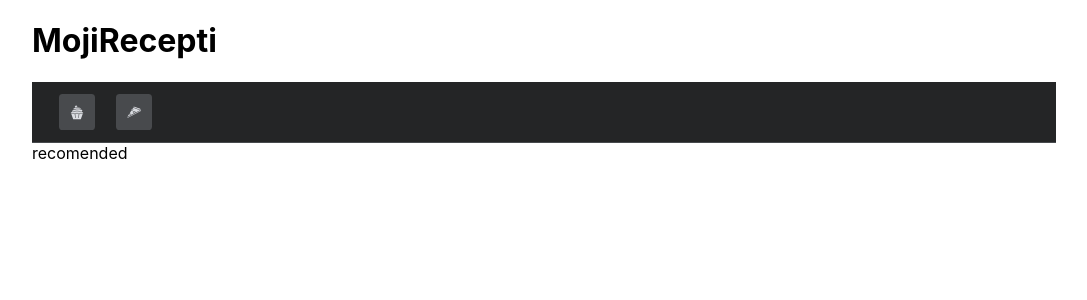
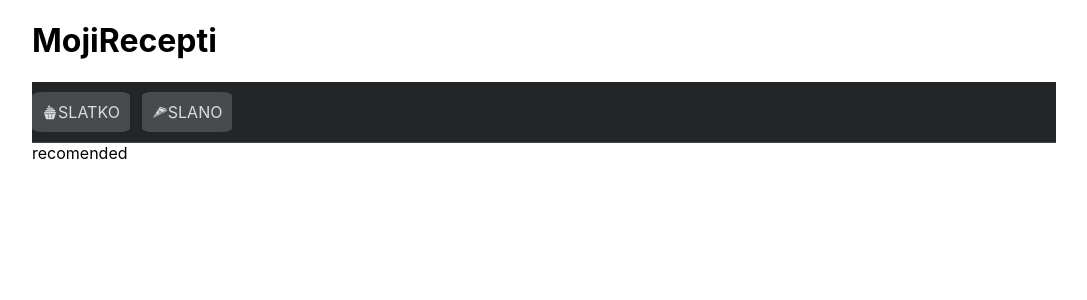
Before and after one commit to Etica97/moji-recepti, a React (Create React App) app: page / in a window 1280 px wide. Shown: the top 300 px of the page, without its empty margins (96-1183 px from the left). Built offline with nearby package versions, Linux system fonts and the light colour scheme.

Commit message:
Deleted unnecessary jsx files(menuslano, menuslatko, menu)

```diff
--- a/src/components/Category.jsx
+++ b/src/components/Dropdown.jsx
@@ -1,19 +1,44 @@
 import React, { useState, useRef } from 'react'
-import { useOnHoverOutside } from "./../hooks/useOnHoverOutside";
+import { useOnHoverOutside } from "../hooks/useOnHoverOutside"
 import { GiCupcake, GiPizzaSlice } from 'react-icons/gi'
 
-function Category() {
+
+function Dropdown() {
   return (
     <Navbar>
-      <NavItem icon= {<GiCupcake /> }>
+      <NavItem icon = {<GiCupcake />} name = 'SLATKO' >
         <DropdownMenuSlatko />
       </NavItem>
-      <NavItem icon= {<GiPizzaSlice />}>
+      <NavItem icon = {<GiPizzaSlice />} name = 'SLANO'>
         <DropdownMenuSlano />
       </NavItem>
     </Navbar>
   )
 }
+/*davidova proba
+function DropdownMenu(props) {
+
+  function DropdownItem(props) {
+    return(
+      <a href='#' className='menu-item'>
+        <span className='icon-button'>{props.leftIcon}</span>
+
+        { props.children }
+
+        <span className='icon-right'>{props.rightIcon}</span>
+      </a>
+    )
+  }
+
+  return (
+
+    <div className='dropdown'>
+      {props.list.forEach(element => {
+        <DropdownItem>nekiitekst</DropdownItem>
+      })};
+    </div>
+  )
+}*/
 
 function DropdownMenuSlatko() {
 
@@ -77,9 +102,9 @@ function NavItem(props) {
 
 
   return (
-    <li className='nav-item'>
-      <a href='#' className='icon-button' onMouseEnter={() => setOpen(!open)} onMouseLeave={() => setOpen(false)}>
-    {props.icon}
+    <li className='nav-item' onMouseEnter={() => setOpen(true)} onMouseLeave={() => setOpen(false)}>
+      <a href='#' className='icon-button' >
+    {props.icon}{props.name}
       </a>
 
       {open && props.children}
@@ -87,4 +112,4 @@ function NavItem(props) {
   )
 }
 
-export default Category
+export default Dropdown
--- a/src/index.css
+++ b/src/index.css
@@ -20,7 +20,6 @@ code {
   --text-color: #dadce1;
   --nav-size: 60px;
   --border: 1px solid #474a4d;
-  --border-radius: 8px;
   --speed: 500ms;
 }
 
@@ -38,7 +37,7 @@ a {
 .navbar {
   height: var(--nav-size);
   background-color: var(--bg);
-  padding: 0 1rem;
+  padding: 0 2%;
   border-bottom: var(--border);
 }
 
@@ -47,6 +46,7 @@ a {
   height: 100%;
   display: flex;
   justify-content: flex-start;
+  gap: 5%;
 }
 
 .nav-item {
@@ -88,6 +88,7 @@ a {
   border-radius: var(--border-radius);
   padding: 1rem;
   overflow: hidden;
+  gap: 5%;
 }
 
 .menu-item {
@@ -95,7 +96,7 @@ a {
   display: flex;
   align-items: center;
   border-radius: var(--border-radius);
-  transition: background var(--speed);
+  transition: var(--speed);
   padding: 0.5rem;
 }
 
--- a/src/pages/Home.jsx
+++ b/src/pages/Home.jsx
@@ -1,11 +1,12 @@
 import Recomended from '../components/Recomended'
 import Category from '../components/Category'
 import React from 'react'
+import Dropdown from '../components/Dropdown'
 
 function Home() {
   return (
     <div>
-      <Category/>
+      <Dropdown/>
       <Recomended />
     </div>
   )
```
Also changed, not shown: src/components/MenuSlano.jsx (deleted, +0 -12 lines), src/components/MenuSlatko.jsx (deleted, +0 -12 lines).
